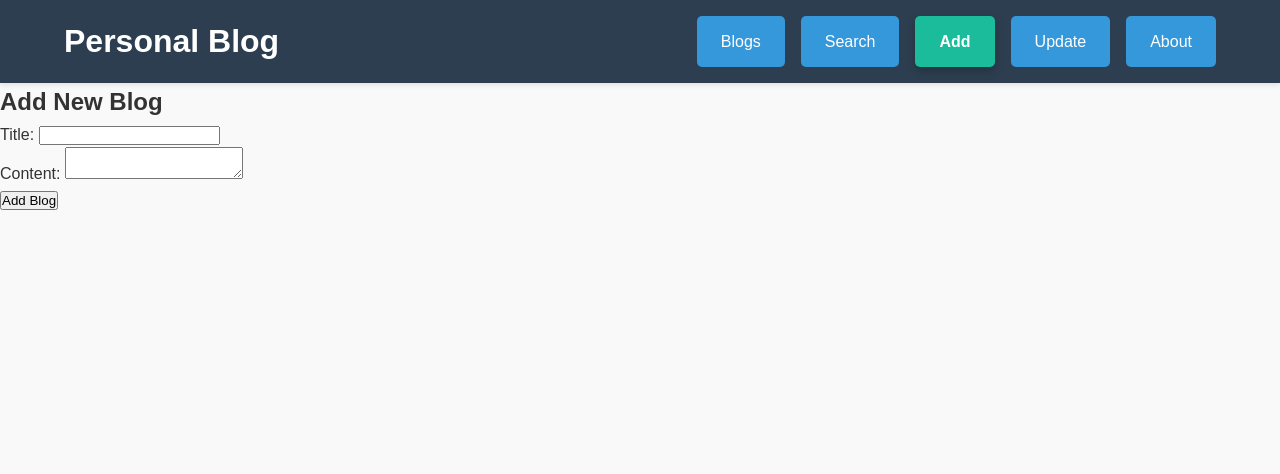
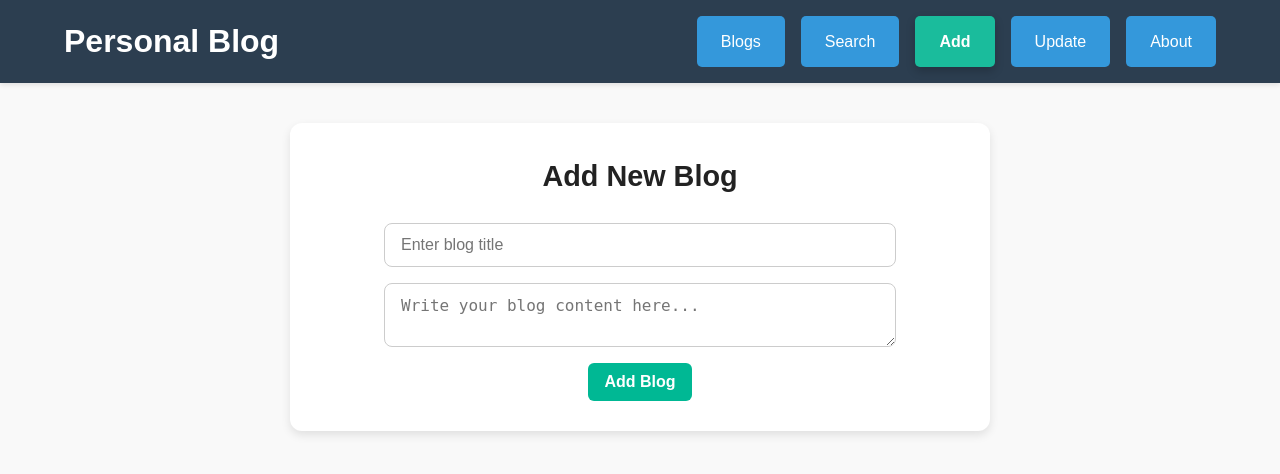
Before and after one commit to Arshiya-Bagheri/personal-blog, a Django app: page /add_blog/ in a window 1280 px wide. Shown: the top 474 px of the page. Run offline with Django 5.2, Linux system fonts and the light colour scheme; a user stored in the database is signed in.

Commit message:
Created basic add blog page layout and inputs

```diff
--- a/config/blog/static/blog/add_blog.css
+++ b/config/blog/static/blog/add_blog.css
@@ -0,0 +1,72 @@
+/* Centered search container styled like a blog card */
+.add-blog-container {
+    max-width: 700px;
+    width: calc(100% - 30px); /* leave 15px each side */
+    margin: 40px auto;
+    padding: 30px;
+    background: #ffffff;
+    border-radius: 12px;
+    box-shadow: 0 4px 10px rgba(0,0,0,0.1);
+    text-align: center;
+    box-sizing: border-box;
+}
+
+.add-blog-container h2 {
+    font-size: 1.8rem;
+    margin-bottom: 1.5rem;
+    color: #222;
+}
+
+/* Form layout */
+.add-form {
+    display: flex;
+    flex-direction: column;
+    align-items: center;
+    gap: 1rem;
+}
+
+/* Inputs */
+.add-input {
+    width: 80%;
+    padding: 0.75rem 1rem;
+    border: 1px solid #ccc;
+    border-radius: 8px;
+    font-size: 1rem;
+    transition: border-color 0.2s;
+}
+
+.add-input:focus {
+    border-color: #00b894; /* green accent */
+    outline: none;
+}
+
+/* Search button styled like blog "Read More" button */
+.add-button {
+    display: inline-block;
+    background: #00b894;
+    color: white;
+    text-decoration: none;
+    padding: 10px 16px;
+    border-radius: 6px;
+    font-size: 1rem;
+    font-weight: bold;
+    border: none;
+    cursor: pointer;
+    transition: background 0.2s ease;
+}
+
+.add-button:hover {
+    background: #019270;
+}
+
+
+@media (max-width: 768px) {
+    .add-blog-container {
+        margin: 20px 15px; /* top/bottom 20px, left/right 15px */
+        padding: 20px;     /* reduce padding on small screens */
+    }
+
+    .add-input {
+        width: 100%; /* make inputs full width inside container */
+    }
+}
--- a/config/blog/static/blog/base.css
+++ b/config/blog/static/blog/base.css
@@ -64,7 +64,6 @@ header {
     box-shadow: 0 4px 10px rgba(0, 0, 0, 0.2);
 }
 
-/* Responsive design */
 @media (max-width: 768px) {
     .container {
         flex-direction: column;
@@ -72,10 +71,12 @@ header {
     }
 
     .nav-links {
-        margin-top: 1rem;
+        flex-direction: column; /* stack buttons */
+        width: 100%;
     }
 
     .nav-button {
-        margin: 0 0.5rem;
+        margin: 0.3rem 0; /* space between stacked buttons */
+        width: 100%;      /* full width for touch-friendly */
     }
 }
--- a/config/blog/templates/blog/add_blog.html
+++ b/config/blog/templates/blog/add_blog.html
@@ -2,17 +2,20 @@
 {% load static %}
 
 {% block content %}
-    <h2>Add New Blog</h2>
-    <form method="POST" enctype="multipart/form-data">
-        {% csrf_token %}
-        <div>
-            <label for="title">Title:</label>
-            <input type="text" id="title" name="title" required>
-        </div>
-        <div>
-            <label for="content">Content:</label>
-            <textarea id="content" name="content" required></textarea>
-        </div>
-        <button type="submit">Add Blog</button>
-    </form>
+<link rel="stylesheet" href="{% static 'blog/add_blog.css' %}">
+    <div class="add-blog-container">
+        <h2>Add New Blog</h2>
+        <form method="POST" enctype="multipart/form-data" class="add-form">
+            {% csrf_token %}
+                <input type="text" id="title" name="title" class ="add-input" placeholder="Enter blog title" required>
+                <textarea id="content" name="content" class ="add-input" placeholder="Write your blog content here..." required></textarea>
+                <button type="submit" class="add-button">Add Blog</button>
+        </form>
+    </div>
+    {% if success %}
+        <p class="success-message">Blog added successfully!</p>
+    {% endif %}
+    {% if error %}
+        <p class="error-message">{{ error }}</p>
+    {% endif %}
 {% endblock %}
--- a/config/blog/views.py
+++ b/config/blog/views.py
@@ -40,6 +40,14 @@ def about(request):
 
 @superuser_required
 def add_blog(request):
+    if request.method == 'POST':
+        title = request.POST.get('title')
+        content = request.POST.get('content')
+        if title and content:
+            Blogs.objects.create(title=title, content=content)
+            return render(request, 'blog/add_blog.html', {'success': True})
+        else:
+            return render(request, 'blog/add_blog.html', {'error': 'Both title and content are required.'})
     return render(request, 'blog/add_blog.html')
 
 @superuser_required
```
Also changed, not shown: config/db.sqlite3.
